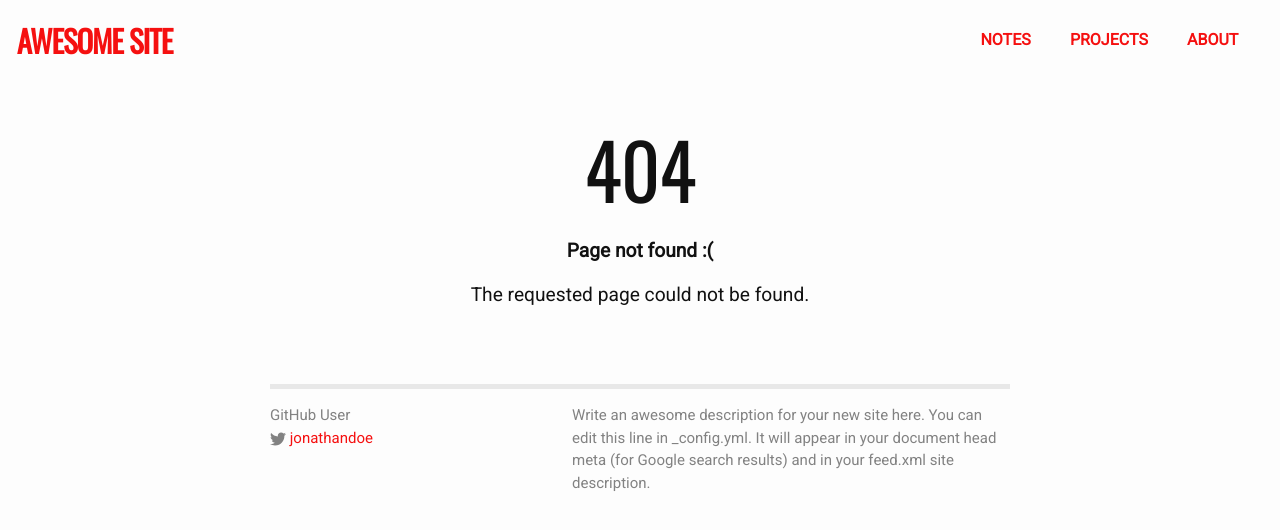
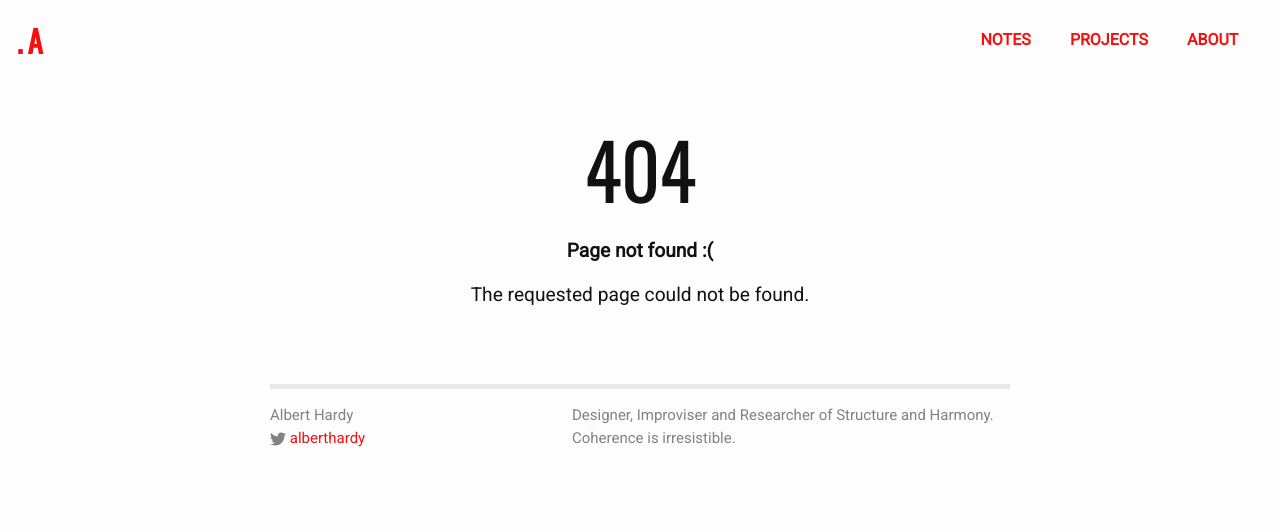
Before and after one commit to centros4520/t-2021, a Jekyll site: the page built from 404.html, in a window 1280 px wide. Shown: the top 530 px of the page. Built offline with Jekyll 4.4.1, drawn with Linux system fonts in a browser that asks for light colours; nearby versions of some CDN libraries.

Commit message:
Update Homepage Content and Description

```diff
--- a/_config.yml
+++ b/_config.yml
@@ -1,21 +1,20 @@
-title: Awesome Site
-author: GitHub User
-email: your-email@domain.com
+title: . A
+author: Albert Hardy
+email: albert@tanutama.com
 description: > # this means to ignore newlines until "baseurl:"
-  Write an awesome description for your new site here. You can edit this
-  line in _config.yml. It will appear in your document head meta (for
-  Google search results) and in your feed.xml site description.
+  Designer, Improviser and Researcher of Structure and Harmony.
+  Coherence is irresistible.
 
 # Minima date format
 # refer to http://shopify.github.io/liquid/filters/date/ if you want to customize this
 minima:
   date_format: "%b %-d, %Y"
 
-name: Jonathan Doe
-job: front end engineer
+name: Albert Hardy
+job: Designer
 location: Singapore
 languages: HTML, CSS and Javascript
-twitter_username: jonathandoe
+twitter_username: alberthardy
 # email_address: some@email.com
 # github_username:  jonathandoe
 # codepen_username:  jonathandoe
--- a/_layouts/homepage.html
+++ b/_layouts/homepage.html
@@ -13,10 +13,7 @@
                     <div class="container">
                         <div class="intro">
                             <p class="intro__pre">Howdy!</p>
-                            <p class="intro__main">My name is <span>{{ site.name }}</span>, a {{ site.job }} who loves all things {{ site.languages
-                                }}.</p>
-                            <p style="font-size:1.4em"> I recently works on project called "Project Name". This is about some project description with
-                                clear value proposition for the customer.</p>
+                            <p class="intro__main">My name is <span>{{ site.name }}</span>, a {{ site.job }} who loves experimenting with ideas and making things pleasantly organised.</p>
                             <p class="intro__post">{{ site.location }}</p>
                         </div>
                     </div>
--- a/projects/index.html
+++ b/projects/index.html
@@ -19,7 +19,7 @@
     <a class='project__item' href="{{ base }}{{ project.url | replace: ".html", "" }}">
         <div class='project__date'>{{ project.date  | date: "%B"  }}</div>
         <div class='project__title'>{{ project.title | strip_html | truncatewords:18 | escape  }}</div>
-        <div class='project__excerpt'>{{ project.blurb | strip_html | truncatewords:20}} </div>
+        <div class='project__excerpt'>{{ project.blurb | strip_html }} </div>
       </a>
 
   {% if forloop.last %}
```
